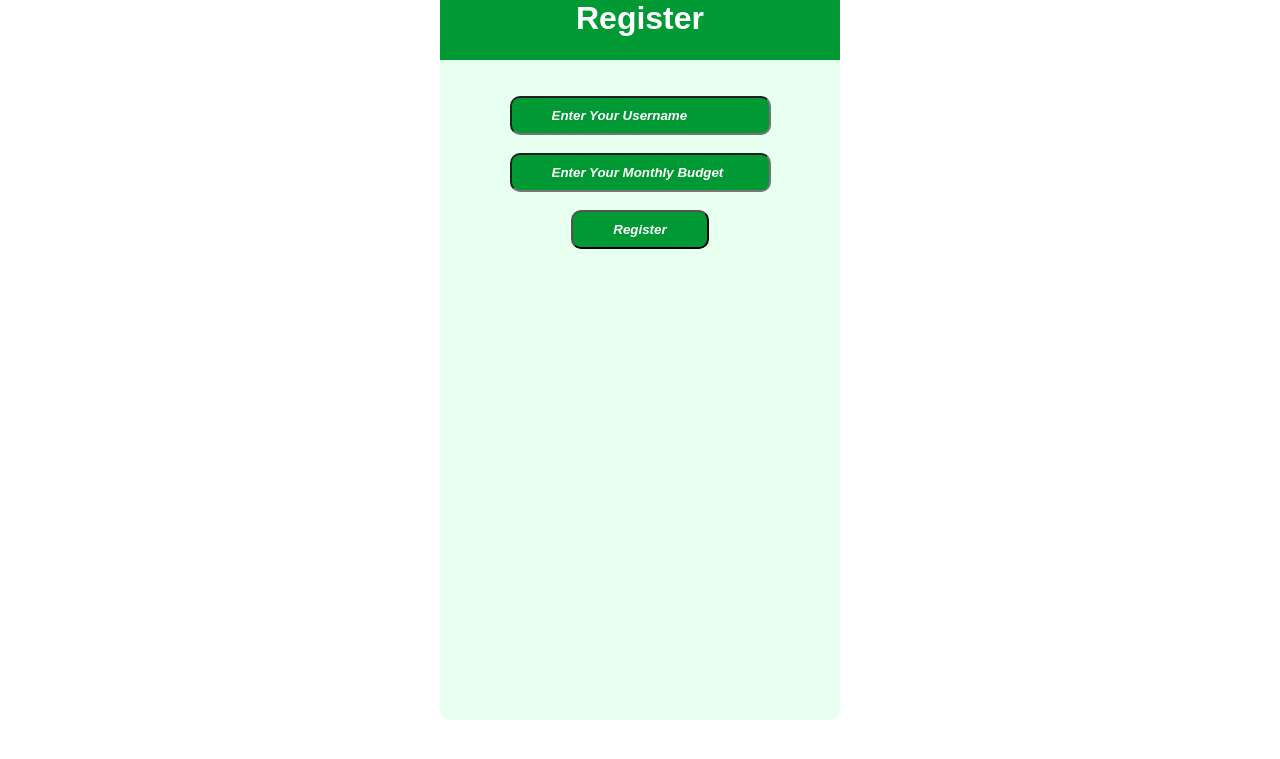
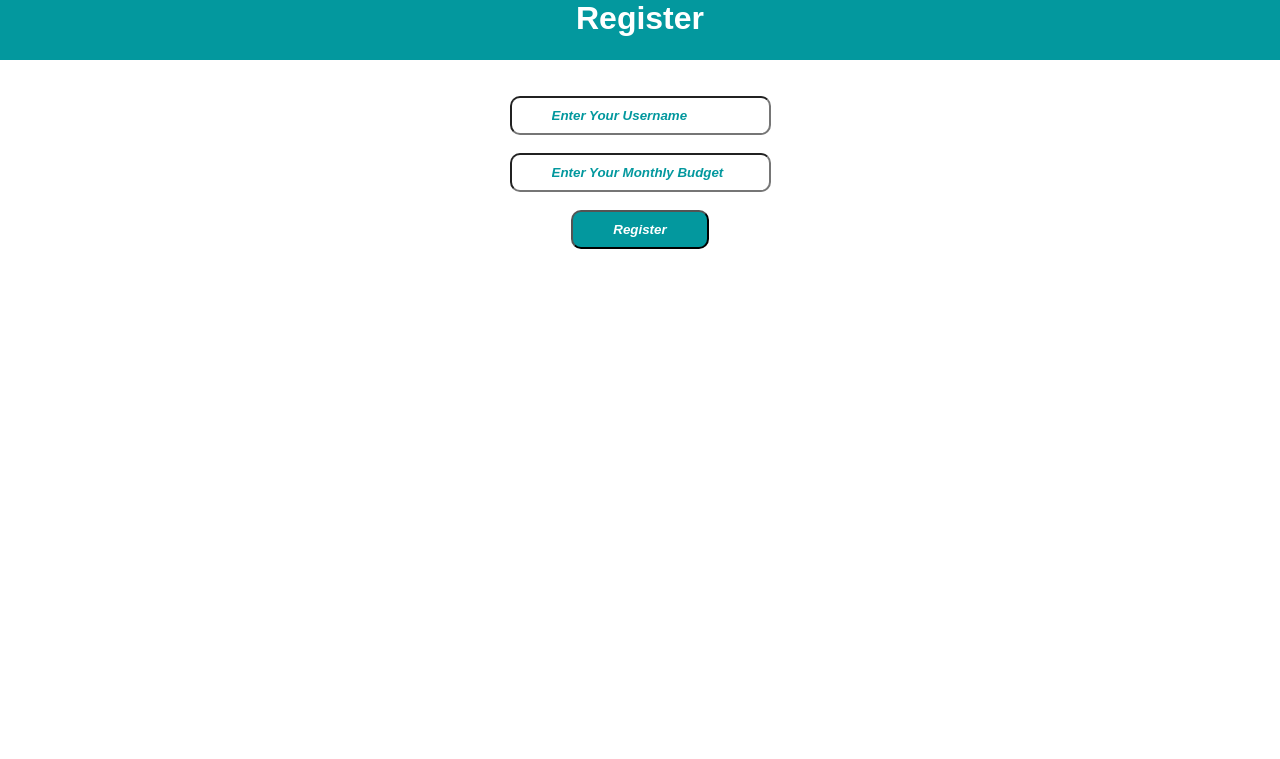
Before and after one commit to allygilbert/cs348-savemywallet, a Flask app: page /register in a window 1280 px wide. Shown: the top 759 px of the page. Run offline with Flask 2, Linux system fonts and the light colour scheme.

Commit message:
changes hex codes to match logo

```diff
--- a/src/static/style.css
+++ b/src/static/style.css
@@ -3,26 +3,26 @@
 .registercontent{
 	margin: 0 auto;
 	height: 720px;
-	width: 400px;
-	background-color: #e6ffee;
+	width: 100%;
+	background-color: #ffffff;
 	border-radius: 10px;
 }
 
 .registertop{
 	height: 60px;
-	width: 400px;
-	background-color: #009933;
+	width: 100%;
+	background-color: #03989e;
 	color: #ffffff;
 }
 
 .textbox{
 	padding: 10px 40px;
-	background-color: #009933;
+	background-color: #ffffff;
 	border-radius: 10px;
 }
 
 ::placeholder {
-	color: #FFFFFF;
+	color: #03989e;
 	opacity: 1;
 	font-style: oblique;
 	font-weight: bold;
@@ -30,7 +30,7 @@
 
 .btn {
 	padding: 10px 40px;
-	background-color: #009933;
+	background-color: #03989e;
 	color: #FFFFFF;
 	font-style: oblique;
 	font-weight: bold;
@@ -38,7 +38,7 @@
 }
 
 .worddark{
-	color: #009933;
+	color: #03989e;
 	font-style: oblique;
 	font-weight: bold;
 }
@@ -66,7 +66,7 @@
 .one .two{
 	width: 225px;
 	height: 100%;
-	background: #009933;
+	background: #03989e;
 	padding: 30px 0px;
 	position: fixed;
 }
```
